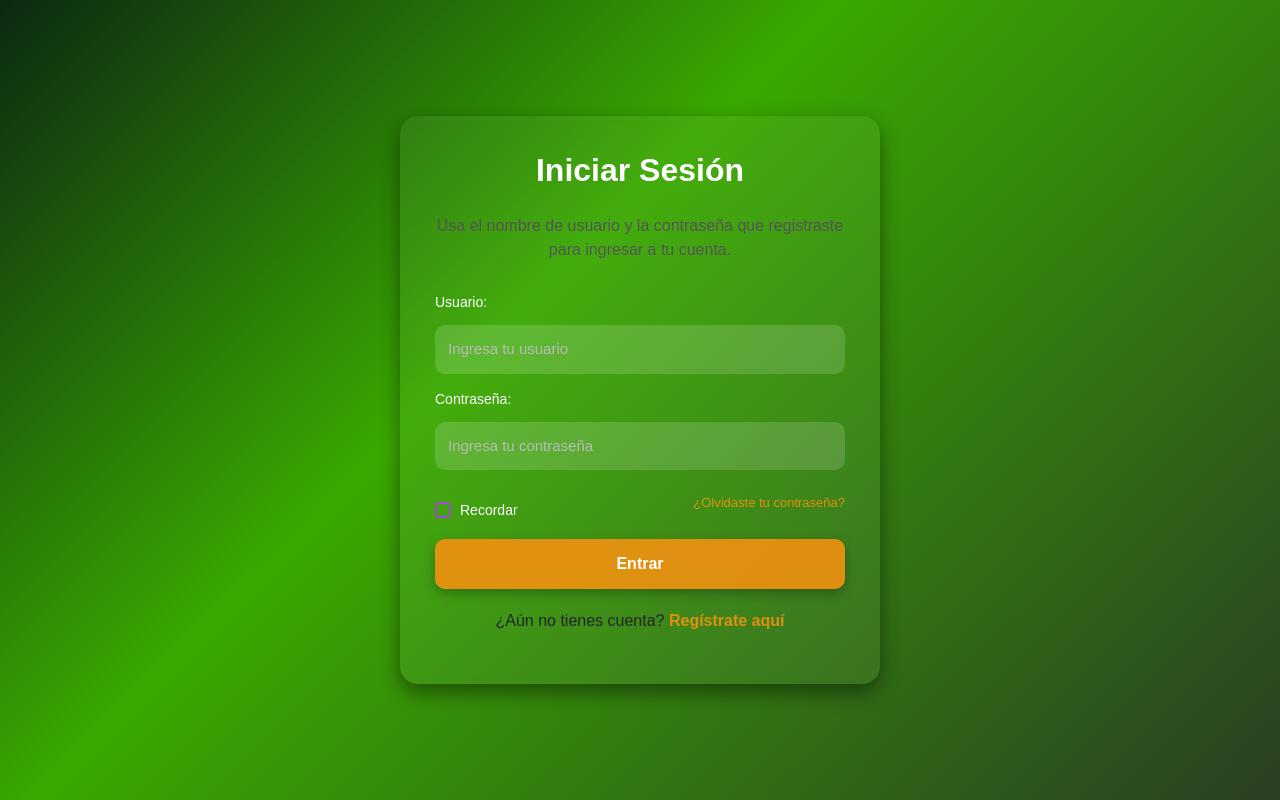
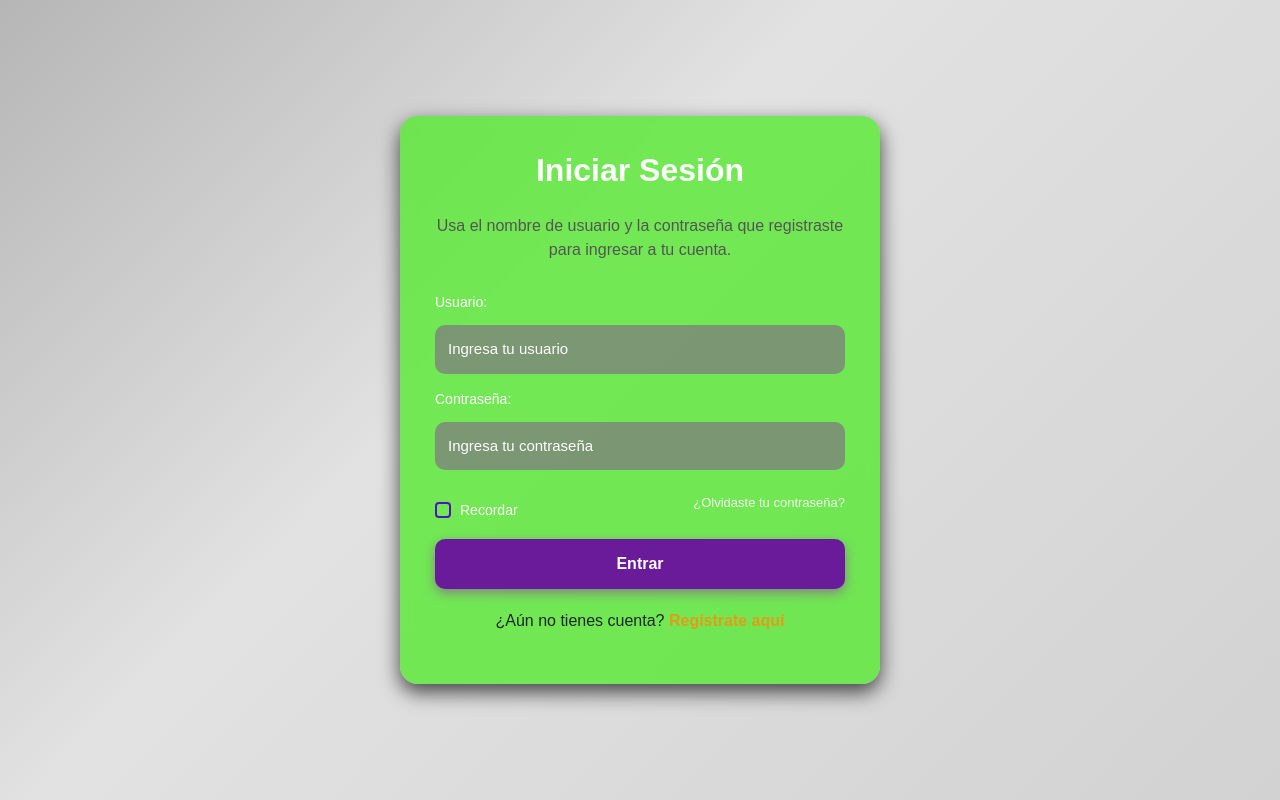
Before and after one commit to checho2409/Urban-Parking, a Django app: page /login/ in a window 1280 px wide. Run offline with Django 5.2, Linux system fonts and the light colour scheme; some libraries are stand-ins or nearby versions.

Commit message:
Cambio colores login
Colores pagina login

```diff
--- a/Appingreso/static/ingresoj/css/iniciose.css
+++ b/Appingreso/static/ingresoj/css/iniciose.css
@@ -3,7 +3,7 @@ body {
     margin: 0;
     padding: 0;
     font-family: Arial, sans-serif;
-    background: linear-gradient(135deg, #0c2911 0%, #39A900 40%, #2a3e24 100%);
+    background: linear-gradient(135deg, #a3a2a2c9 0%, #d1d1d1a1 40%, #bebebeb2 100%);
     min-height: 100vh;
     display: flex;
     justify-content: center;
@@ -21,10 +21,10 @@ form {
 
 /* Caja */
 .container {
-    background: rgba(255, 255, 255, 0.05);
+    background: rgba(78, 236, 38, 0.753);
     padding: 35px;
     border-radius: 18px;
-    box-shadow: 0px 8px 20px rgba(0,0,0,0.45);
+    box-shadow: 0px 8px 20px rgb(66, 66, 66);
     color: white;
     backdrop-filter: blur(6px);
 }
@@ -51,21 +51,21 @@ input.form-control {
     border-radius: 10px;
     border: none;
     outline: none;
-    background: rgba(255,255,255,0.15);
-    color: white;
+    background: rgba(126, 126, 126, 0.76);
+    color: rgb(255, 255, 255);
     margin-top: 12px;
     font-size: 15px;
     transition: 0.3s ease;
 }
 
 input.form-control::placeholder {
-    color: #bbb;
+    color: #ffffff;
 }
 
 input.form-control:focus {
-    border: 1px solid #9c4dcc;
-    box-shadow: 0 0 10px rgba(156, 77, 204, 0.8);
-    background: rgba(255,255,255,0.25);
+    border: 1px solid #ffffff;
+    box-shadow: 0 0 10px rgba(255, 255, 255, 0.8);
+    background: rgba(255, 255, 255, 0.904);
 }
 
 /* Labels */
@@ -91,13 +91,13 @@ label {
 }
 
 .btn-primary {
-    background: #f49110e3;
+    background: #6a1b9a;
     color: white;
-    box-shadow: 0 4px 12px rgba(0,0,0,0.3);
+    box-shadow: 0 4px 12px rgba(131, 131, 131, 0.973);
 }
 
 .btn-primary:hover {
-    background: linear-gradient(135deg, #8e24aa 0%, #6a1b9a 100%);
+    background: linear-gradient(135deg, #70008f 0%, #6a1b9a 100%);
     transform: translateY(-3px) scale(1.02);
     box-shadow: 0 6px 14px rgba(0,0,0,0.4);
 }
@@ -135,13 +135,13 @@ label {
     height: 16px;
     width: 16px;
     background: transparent;
-    border: 2px solid #9c4dcc;
+    border: 2px solid #4f14bd;
     border-radius: 4px;
     transition: 0.3s;
 }
 
 .form-options .remember input:checked ~ .checkmark {
-    background: #9c4dcc;
+    background: #9531d3;
     border-color: #9c4dcc;
 }
 
@@ -165,13 +165,13 @@ label {
 /* Enlace olvidaste contraseña */
 .forgot-password {
     font-size: 13px;
-    color: #f49110e3;
+    color: #ffffffe3;
     text-decoration: none;
     transition: color 0.3s;
 }
 
 .forgot-password:hover {
-    color: #fff;
+    color: #ffffff;
     text-decoration: underline;
 }
 
```
Also changed, not shown: other parts of Appingreso/static/ingresoj/css/iniciose.css (+12 -12 lines).
